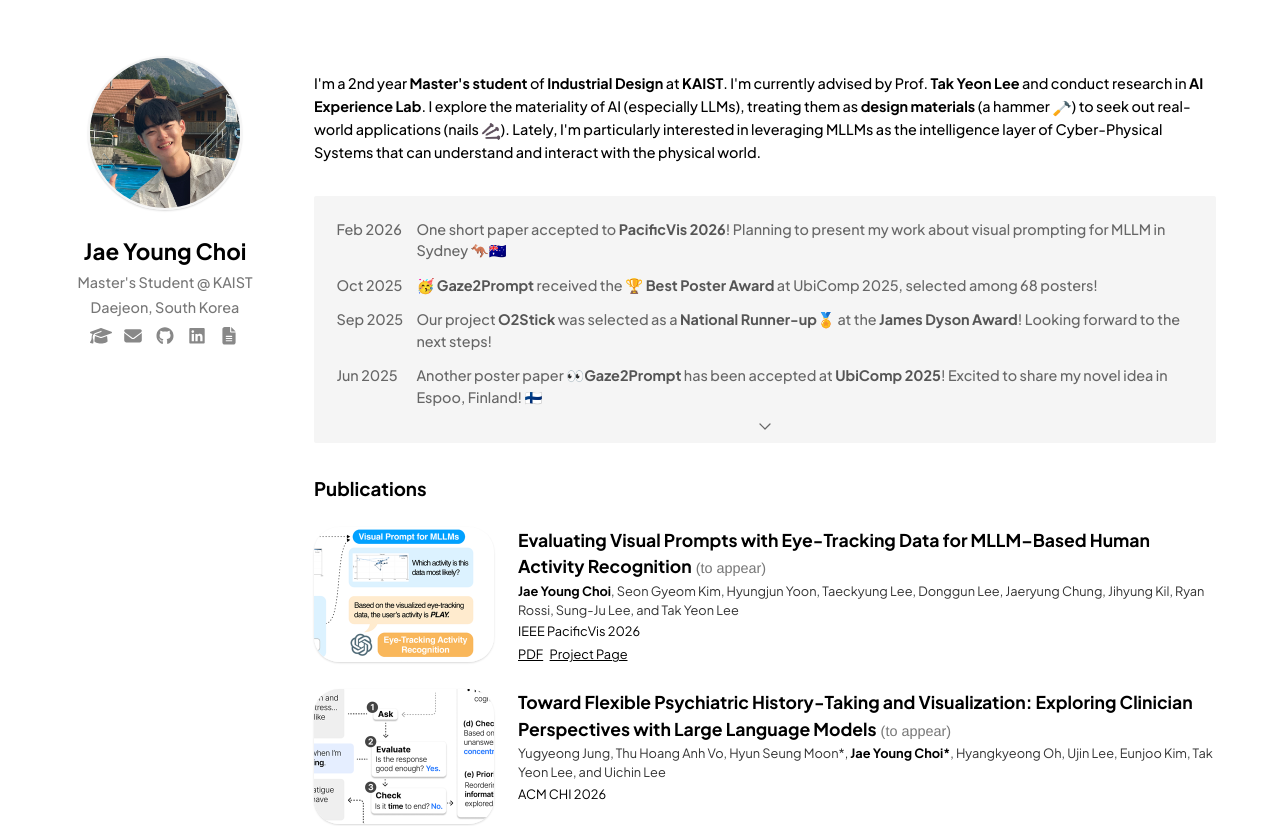
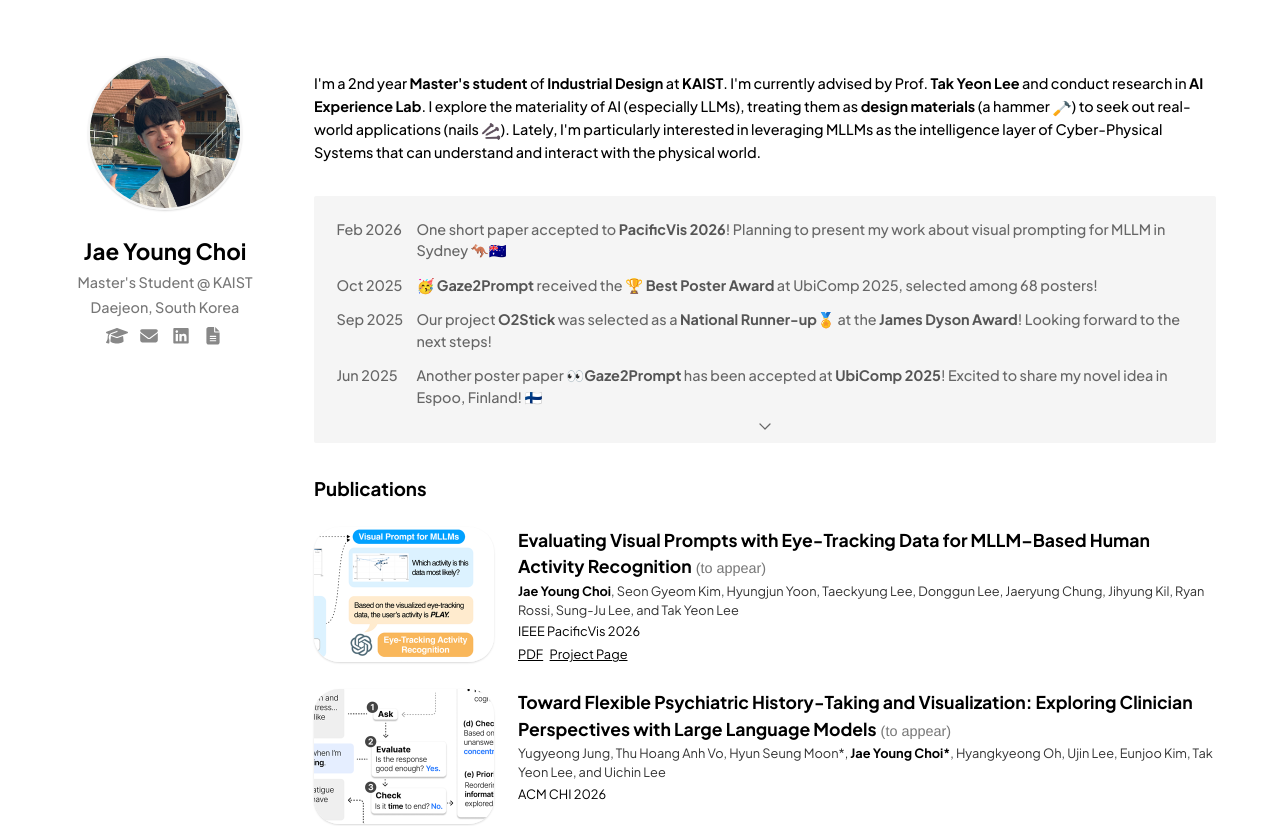
Before and after one commit to jaeyoungchoi1/jaeyoungchoi1.github.io, a React (Vite) app: page / in a window 1280 px wide. Shown: the top 826 px of the page. Built offline with nearby package versions, Linux system fonts and the light colour scheme.

Commit message:
rm github

```diff
--- a/src/components/Sidebar.jsx
+++ b/src/components/Sidebar.jsx
@@ -32,11 +32,11 @@
             <FontAwesomeIcon icon={faEnvelope} className="icon" />
           </a>
         </div>
-        <div className="contact github">
+        {/* <div className="contact github">
           <a href="https://github.com/jaeyoungchoi1" className="link github" target="_blank" rel="noopener noreferrer">
             <FontAwesomeIcon icon={faGithub} className="icon" />
           </a>
-        </div>
+        </div> */}
         <div className="contact linkedin">
           <a href="https://www.linkedin.com/in/jaeyoungchoikaist" className="link linkedin" target="_blank" rel="noopener noreferrer">
             <FontAwesomeIcon icon={faLinkedin} className="icon" />
```
